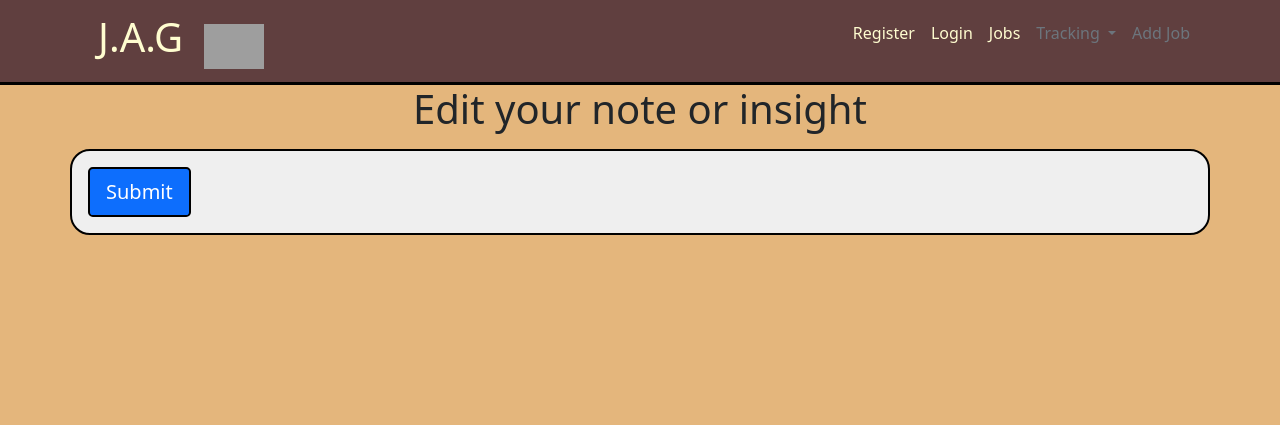
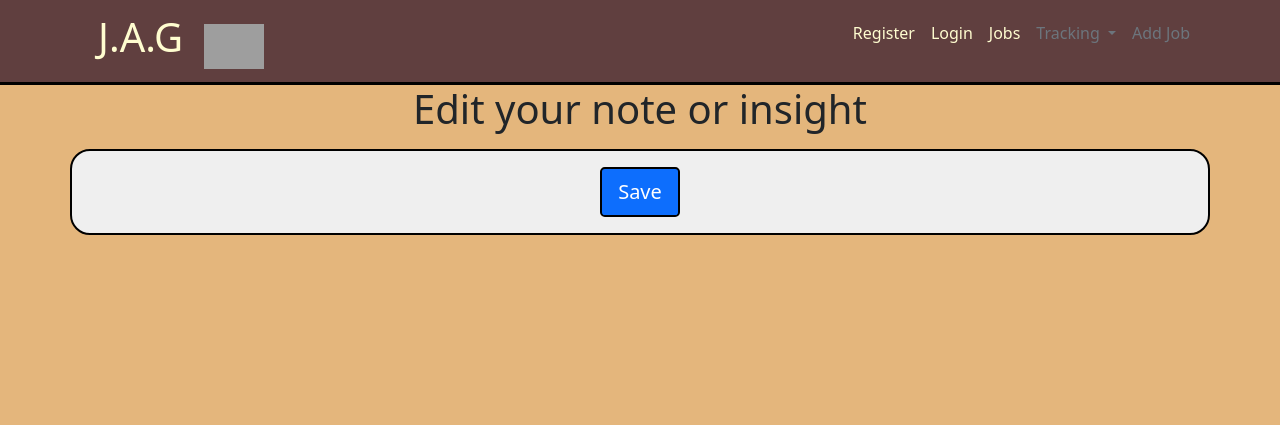
Before and after one commit to dnlbowers/jobs-a-gooden, a Django app: template job_search/templates/job_search/pages/edit-note.html in a window 1280 px wide. Shown: the top 425 px of the page. Run offline with Django 3.2, Linux system fonts and the light colour scheme; the template is opened without the code that fills it: most values are stand-ins (such as "Sample title", 1, 10 or a date in 2020); some libraries are stand-ins or nearby versions; grey boxes are pictures that could not be loaded.

Commit message:
edit form button text

```diff
--- a/job_search/templates/job_search/pages/add-insight.html
+++ b/job_search/templates/job_search/pages/add-insight.html
@@ -18,7 +18,7 @@
                 </div>
                 <div class="text-center">
                     <a href="{% url 'insights' %}" class="btn btn-secondary btn-lg">Back to Insights</i></a>
-                    <button type="submit" class="btn btn-primary btn-lg">{% if title == 'Add an Insight' %} Create {% elif title == 'Edit Insight'%} Edit {% endif %}</button>
+                    <button type="submit" class="btn btn-primary btn-lg">{% if title == 'Add an Insight' %} Create {% elif title == 'Edit Insight'%} Save {% endif %}</button>
                 </div>
             </form>
         </div>
--- a/job_search/templates/job_search/pages/edit-note.html
+++ b/job_search/templates/job_search/pages/edit-note.html
@@ -18,7 +18,9 @@
                         {% endif %}
                     </div>
                 {% endfor %}
-                <button type="submit" class="btn btn-primary btn-lg">Submit</button>
+                <div class="text-center">
+                    <button type="submit" class="btn btn-primary btn-lg">Save</button>
+                </div>
             </form>
         </div>
     </main>
```
